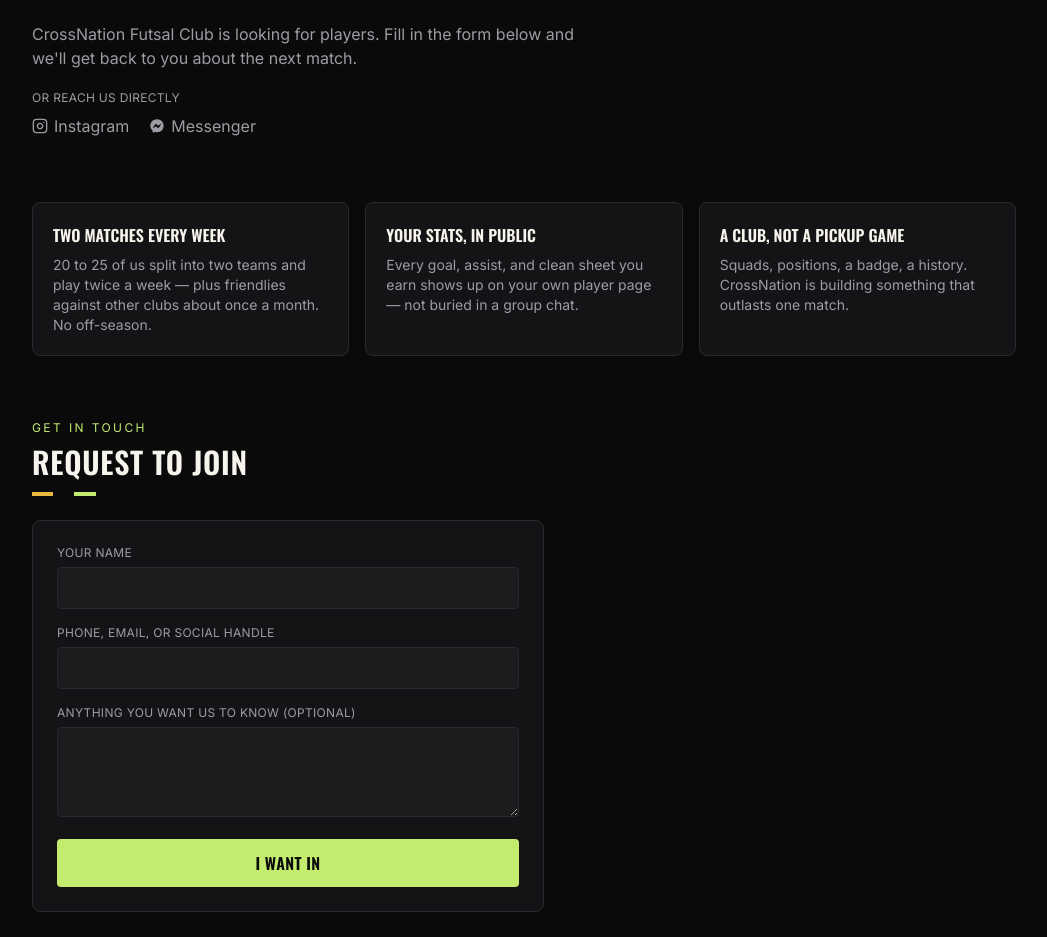
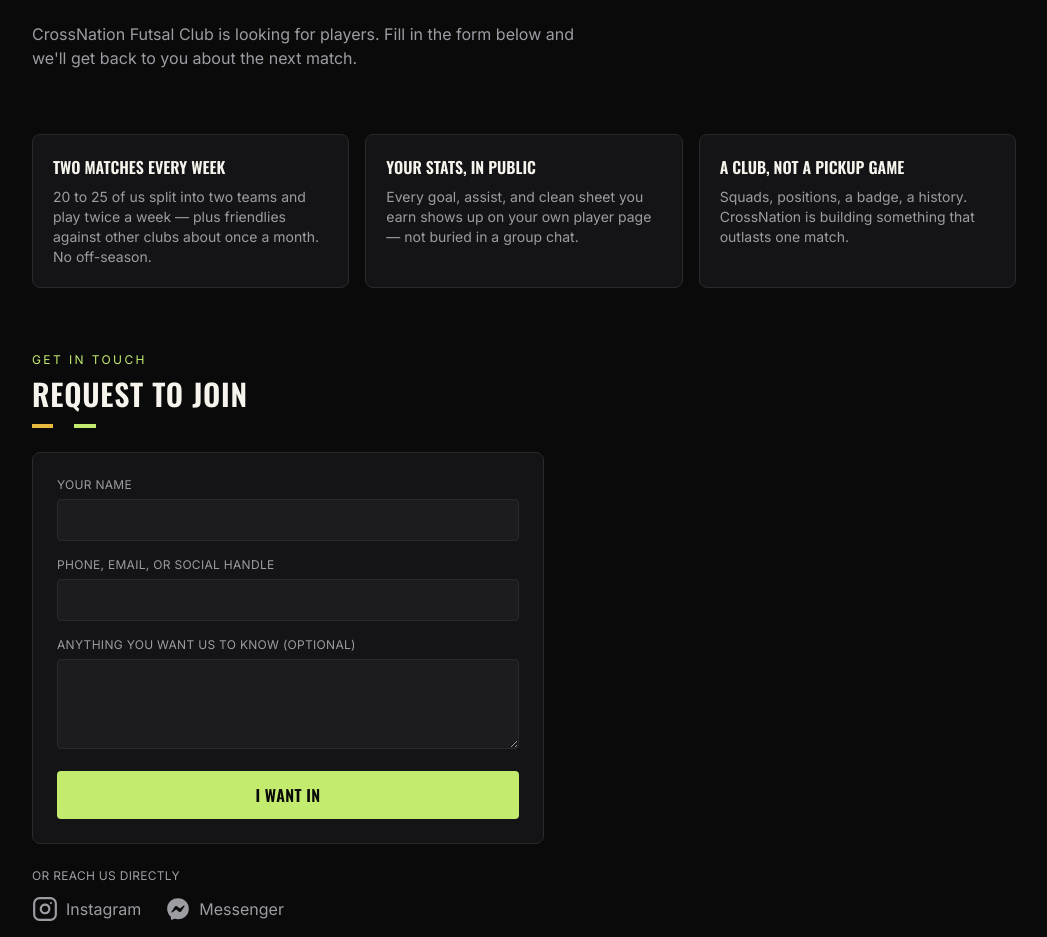
Before and after one commit to tintunnaing9810-rgb/crossnation, a Next.js app: page /join in a window 1280 px wide. Shown: the part 255-1192 px from the top of the page, without its empty margins (116-1163 px from the left). Built offline with nearby package versions, Linux system fonts and the light colour scheme.

Commit message:
Join: move social links under the form, bigger icons

```diff
--- a/app/join/page.tsx
+++ b/app/join/page.tsx
@@ -31,12 +31,6 @@ export default function JoinPage() {
           CrossNation Futsal Club is looking for players. Fill in the form
           below and we&apos;ll get back to you about the next match.
         </p>
-        <div className="mt-5">
-          <p className="text-xs uppercase tracking-wide text-muted mb-2">
-            Or reach us directly
-          </p>
-          <SocialLinks className="text-muted" />
-        </div>
       </section>
 
       <section className="grid sm:grid-cols-3 gap-4">
@@ -51,6 +45,12 @@ export default function JoinPage() {
       <section className="max-w-lg">
         <SectionHeading eyebrow="Get in touch" title="Request to join" />
         <JoinForm />
+        <div className="mt-6">
+          <p className="text-xs uppercase tracking-wide text-muted mb-3">
+            Or reach us directly
+          </p>
+          <SocialLinks className="text-muted" iconSize={26} />
+        </div>
       </section>
     </div>
   );
--- a/components/SocialLinks.tsx
+++ b/components/SocialLinks.tsx
@@ -1,19 +1,27 @@
 import { SOCIAL } from "@/lib/links";
 
 // Instagram + Messenger links with inline icons. Used in the footer and
-// on the Join page. External links open in a new tab.
-export function SocialLinks({ className = "" }: { className?: string }) {
+// on the Join page. External links open in a new tab. `iconSize` bumps
+// the icon (and label) up for more prominent placements.
+export function SocialLinks({
+  className = "",
+  iconSize = 16,
+}: {
+  className?: string;
+  iconSize?: number;
+}) {
+  const big = iconSize >= 24;
   return (
-    <div className={`flex items-center gap-5 ${className}`}>
+    <div className={`flex items-center gap-6 ${big ? "text-base" : ""} ${className}`}>
       <a
         href={SOCIAL.instagram}
         target="_blank"
         rel="noopener noreferrer"
-        className="inline-flex items-center gap-1.5 hover:text-paper transition-colors"
+        className="inline-flex items-center gap-2 hover:text-paper transition-colors"
       >
         <svg
-          width="16"
-          height="16"
+          width={iconSize}
+          height={iconSize}
           viewBox="0 0 24 24"
           fill="none"
           stroke="currentColor"
@@ -32,11 +40,11 @@ export function SocialLinks({ className = "" }: { className?: string }) {
         href={SOCIAL.messenger}
         target="_blank"
         rel="noopener noreferrer"
-        className="inline-flex items-center gap-1.5 hover:text-paper transition-colors"
+        className="inline-flex items-center gap-2 hover:text-paper transition-colors"
       >
         <svg
-          width="16"
-          height="16"
+          width={iconSize}
+          height={iconSize}
           viewBox="0 0 24 24"
           fill="currentColor"
           aria-hidden="true"
```
